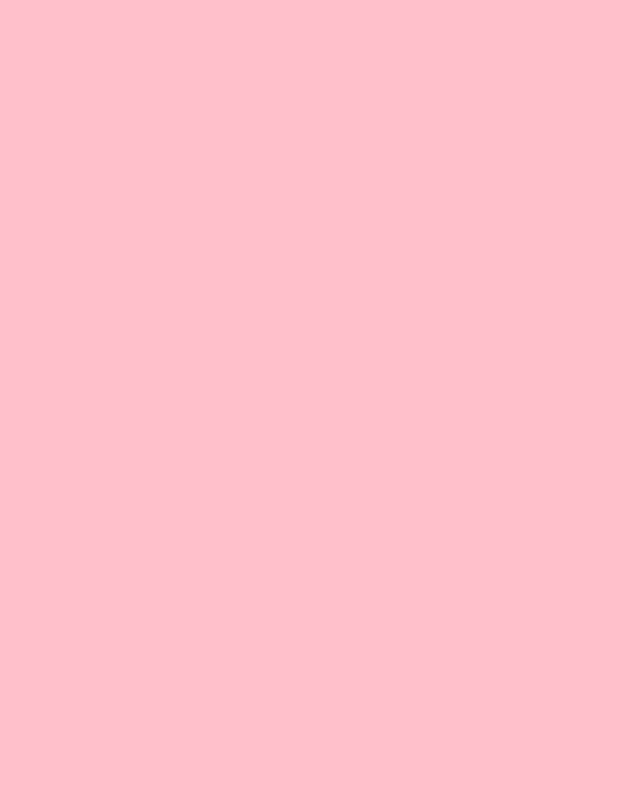
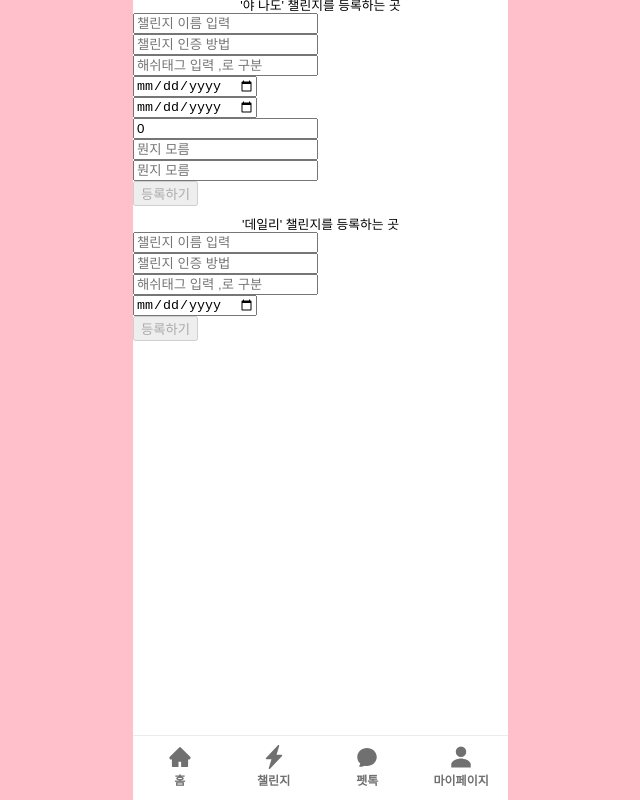
Before and after one commit to azure0929/Petnuri, a React (Vite) app: page /admin in a window 1280 px wide. Before the commit this address had no page. Shown: the whole page, without its empty margins (472-1112 px from the left). Built offline with nearby package versions, Linux system fonts and the light colour scheme.

Commit message:
#23 Feat:admin 페이지 생성

```diff
--- a/src/App.tsx
+++ b/src/App.tsx
@@ -1,5 +1,5 @@
 import { Route, Routes } from 'react-router-dom';
-import Home from './pages/Home';
+import Home from './pages/home';
 import Place from './pages/Place';
 import Challenge from './pages/challenge';
 import PointShop from '@/pages/challenge/PointShop';
@@ -8,6 +8,8 @@ import Concern from '@/pages/petTalk/concern';
 import FreeTalk from '@/pages/petTalk/freetalk';
 import MyPage from './pages/mypage/MyPage';
 import EditInfo from './pages/mypage/EditInfo';
+
+import Admin from '@/pages/admin'
 
 import './styles/common.scss';
 import './styles/globalstyle.scss';
@@ -55,6 +57,11 @@ const App = () => {
         path="/mypage/editinfo"
         element={<EditInfo />}
       />
+
+      <Route
+        path="/admin"
+        element={<Admin />}
+      />
     </Routes>
   );
 };
--- /dev/null
+++ b/src/pages/admin/Daily.tsx
@@ -0,0 +1,86 @@
+import { useState } from "react";
+
+const Daily = () => {
+
+  const [challengeData, setChallengeData] = useState<{
+    challengeName: string;
+    challengeReview: string;
+    hashTag: string[];
+    startDate: string;
+  }>({
+    challengeName: "",
+    challengeReview: "",
+    hashTag: [],
+    startDate: "",
+  });
+
+  const handleInputChange = (e: React.ChangeEvent<HTMLInputElement>) => {
+    setChallengeData({...challengeData, [e.target.name]: e.target.value});
+  }
+
+  const handleArrayChange = (e: React.ChangeEvent<HTMLInputElement>) => {
+    setChallengeData({...challengeData, hashTag: e.target.value.split(',')});
+  }
+
+  const handleSubmit = async (e: React.FormEvent<HTMLFormElement>) => {
+      e.preventDefault();
+      setChallengeData({
+        challengeName: "",
+        challengeReview: "",
+        hashTag: [],
+        startDate:"",
+     });
+  }
+
+  const isFormValid = () => {
+    return (
+      challengeData.challengeName &&
+      challengeData.challengeReview &&
+      challengeData.hashTag.length > 0 &&
+      challengeData.startDate
+    );
+  };
+
+  return (
+    <>
+        <div>
+          <div>'데일리' 챌린지를 등록하는 곳</div>
+          <form onSubmit={handleSubmit}>
+
+            <input
+            name="challengeName"
+            onChange={handleInputChange}
+            value={challengeData.challengeName}
+            placeholder="챌린지 이름 입력" />
+
+            <input
+            name="challengeReview"
+            onChange={handleInputChange}
+            value={challengeData.challengeReview}
+            placeholder="챌린지 인증 방법"/>
+
+            <input
+            name="hashTag"
+            onChange= { handleArrayChange }
+            value={challengeData.hashTag.join(',')}
+            placeholder="해쉬태그 입력 ,로 구분" />
+
+            <input
+            type="date"
+            name="startDate"
+            onChange={handleInputChange}
+            value={challengeData.startDate}
+            placeholder="시작일"/>
+
+            <button
+            type="submit"
+            disabled={!isFormValid()}
+            title={!isFormValid() ? "input 다 채우셈!" : ""}>
+              등록하기
+            </button>
+          </form>
+        </div>
+    </>
+  );
+};
+export default Daily;
--- /dev/null
+++ b/src/pages/admin/Yanado.tsx
@@ -0,0 +1,128 @@
+import { useState } from "react";
+
+const Yanado = () => {
+
+  const [challengeData, setChallengeData] = useState<{
+    challengeName: string;
+    challengeReview: string;
+    hashTag: string[];
+    startDate: string;
+    endDate: string;
+    point: number;
+    joinWay:string;
+    rewardTerm:string;
+  }>({
+    challengeName: "",
+    challengeReview: "",
+    hashTag: [],
+    startDate: "",
+    endDate: "",
+    point: 0,
+    joinWay: "",
+    rewardTerm: ""
+  });
+
+  const handleInputChange = (e: React.ChangeEvent<HTMLInputElement>) => {
+    setChallengeData({...challengeData, [e.target.name]: e.target.value});
+  }
+
+  const handleArrayChange = (e: React.ChangeEvent<HTMLInputElement>) => {
+    setChallengeData({...challengeData, hashTag: e.target.value.split(',')});
+  }
+
+  const handleSubmit = async (e: React.FormEvent<HTMLFormElement>) => {
+      e.preventDefault();
+      setChallengeData({
+        challengeName: "",
+        challengeReview: "",
+        hashTag: [],
+        startDate:"",
+        endDate:"",
+        point :0,
+        joinWay:"",
+        rewardTerm:""
+     });
+  }
+
+  const isFormValid = () => {
+    return (
+      challengeData.challengeName &&
+      challengeData.challengeReview &&
+      challengeData.hashTag.length > 0 &&
+      challengeData.startDate &&
+      challengeData.endDate &&
+      challengeData.point &&
+      challengeData.joinWay &&
+      challengeData.rewardTerm
+    );
+  };
+
+  return (
+    <>
+        <div>
+          <div>'야 나도' 챌린지를 등록하는 곳</div>
+          <form onSubmit={handleSubmit}>
+
+            <input
+            name="challengeName"
+            onChange={handleInputChange}
+            value={challengeData.challengeName}
+            placeholder="챌린지 이름 입력" />
+
+            <input
+            name="challengeReview"
+            onChange={handleInputChange}
+            value={challengeData.challengeReview}
+            placeholder="챌린지 인증 방법"/>
+
+            <input
+            name="hashTag"
+            onChange= { handleArrayChange }
+            value={challengeData.hashTag.join(',')}
+            placeholder="해쉬태그 입력 ,로 구분" />
+
+            <input
+            type="date"
+            name="startDate"
+            onChange={handleInputChange}
+            value={challengeData.startDate}
+            placeholder="시작일"/>
+
+            <input
+            type="date"
+            name="endDate"
+            onChange={handleInputChange}
+            value= { challengeData.endDate}
+            placeholder="종료일"/>
+
+            <input
+            type='number'
+            name='point'
+            onChange={handleInputChange}
+            value= { challengeData.point }
+            placeholder="포인트 입력"/>
+
+            <input
+            name='joinWay'
+            onChange={handleInputChange}
+            value= { challengeData.joinWay}
+            placeholder="뭔지 모름"/>
+
+            <input
+            name ='rewardTerm'
+            onChange={handleInputChange}
+            value ={ challengeData.rewardTerm}
+            placeholder="뭔지 모름"/>
+
+            <button
+            type="submit"
+            disabled={!isFormValid()}
+            title={!isFormValid() ? "input 다 채우셈!" : ""}>
+              등록하기
+            </button>
+          </form>
+        </div>
+    </>
+  );
+};
+export default Yanado;
--- /dev/null
+++ b/src/pages/admin/index.tsx
@@ -0,0 +1,18 @@
+import MainTab from "@/components/MainTab";
+import Background from "@/components/Background";
+import Yanado from "./Yanado";
+import Daily from "./Daily";
+
+const Admin = () => {
+  return (
+    <>
+      <Background>
+        <Yanado />
+        <br />
+        <Daily />
+      </Background>
+      <MainTab />
+    </>
+  );
+};
+export default Admin;
```
